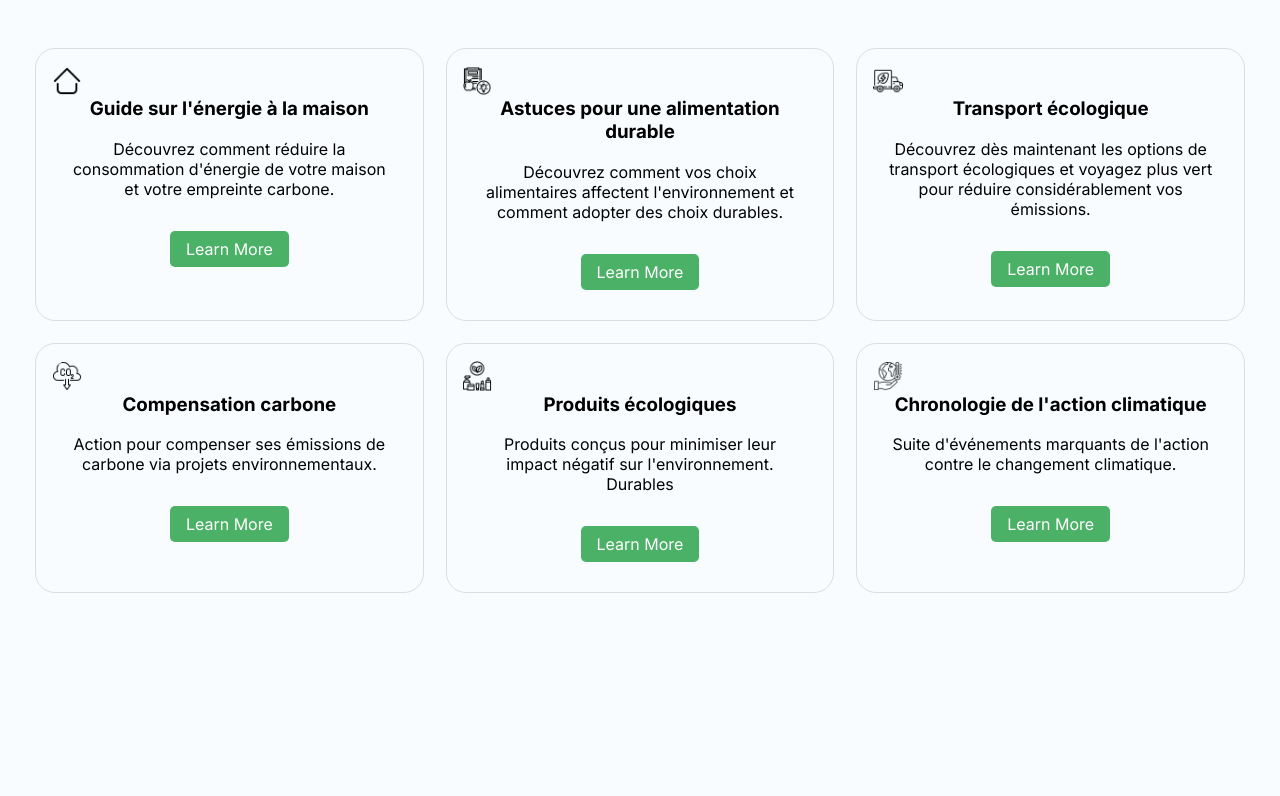
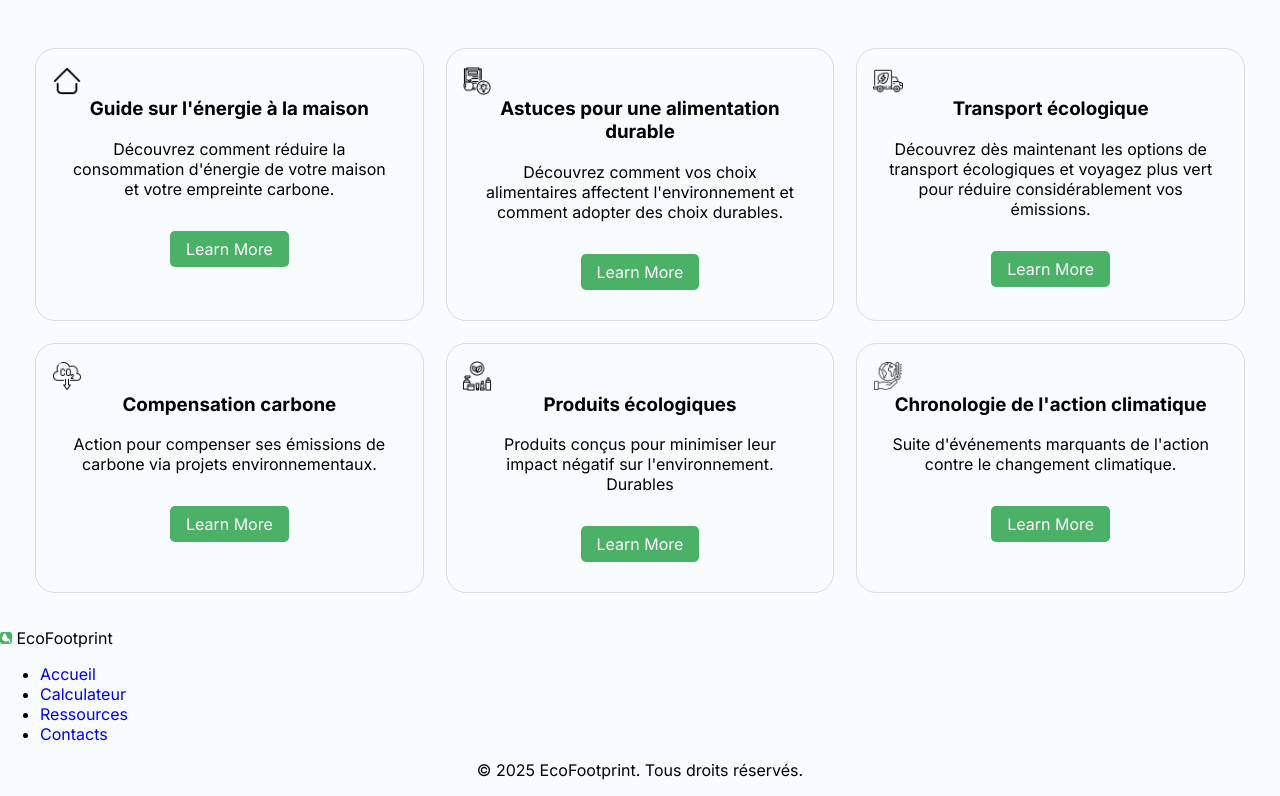
Before and after one commit to fabienankou/Projet_MESI, a plain HTML site: page index.html in a window 1280 px wide. Shown: the part 1505-2301 px from the top of the page. Before the commit the page ends 2133 px from the top, so only its background shows below. Drawn offline with Linux system fonts and the light colour scheme.

Commit message:
ajout footer

```diff
--- a/index.html
+++ b/index.html
@@ -250,6 +250,31 @@
         </div>
       </section>
 
+    </section>
+
+    <footer class="site-footer">
+      <div class="footer-content">
+        <div class="footer-logo">
+          <svg viewBox="0 0 24 24" class="leaf-icon">
+            <path fill="#ffffff"
+              d="M17.75 16.97C17.75 16.97 14.95 18.92 12 18.92S6.25 16.97 6.25 16.97C6.25 16.97 4 15.5 4 13C4 10.5 7 5 8.75 2.64C9.13 2.14 9.87 2.14 10.25 2.64C12 5 15 10.5 15 13C15 13 22 13 19.25 18.67C19.25 18.67 21.25 18 21.25 19C21.25 20 19.25 22 18.25 22C17.25 22 17.75 16.97 17.75 16.97Z">
+            </path>
+          </svg>
+          <span>EcoFootprint</span>
+        </div>
+
+        <ul class="footer-links">
+          <li><a href="#index.html">Accueil</a></li>
+          <li><a href="#section-carbon">Calculateur</a></li>
+          <li><a href="#ressources">Ressources</a></li>
+          <li><a href="#">Contacts</a></li>
+        </ul>
+
+        <p class="footer-copy">&copy; 2025 EcoFootprint. Tous droits réservés.</p>
+      </div>
+    </footer>
+
+
 </body>
 
 </html>
```
